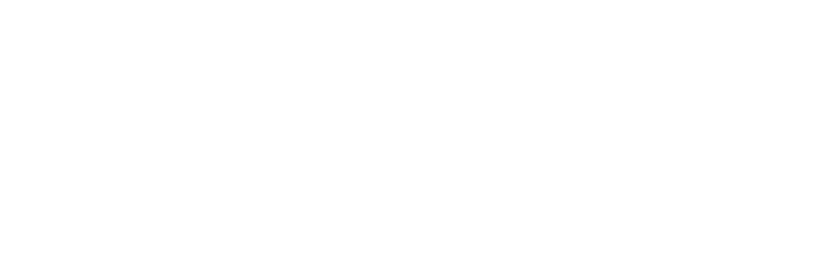
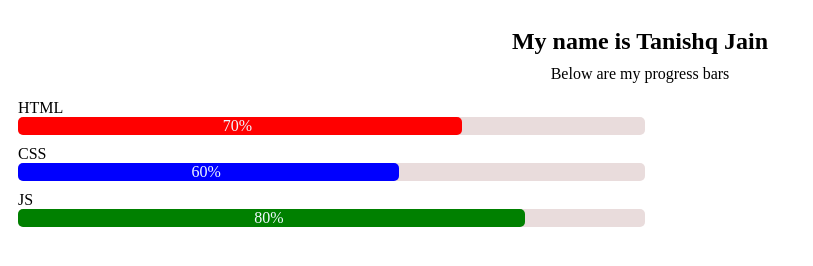
Before and after one commit to TanishqJain18012001/beginner, a plain HTML site: page index.html in a window 1280 px wide. Shown: the whole page, without its empty margins (0-813 px from the left). Drawn offline with Linux system fonts and the light colour scheme.

Commit message:
first commit

```diff
--- a/index.html
+++ b/index.html
@@ -1,14 +1,42 @@
 <!DOCTYPE html>
 <html lang="en">
-<head>
-    <meta charset="UTF-8">
-    <meta name="viewport" content="width=device-width, initial-scale=1.0">
-    <title>progress bar</title><link rel="stylesheet" href="styles.css">
-</head>
+  <head>
+    <meta charset="UTF-8" />
+    <meta name="viewport" content="width=device-width, initial-scale=1.0" />
+    <title>progress bar</title>
+    <link rel="stylesheet" href="styles.css" />
+  </head>
 
-<body>
-<div class="w3-light-grey">
-  <div class="w3-green" style="height:24px;width:25%"></div>
-</div>
-</body>
+  <body>
+    <div class="introduction">
+      <div class="name">
+        <h2>My name is Tanishq Jain</h2>
+      </div>
+      <div class="info">
+        <p>Below are my progress bars</p>
+      </div>
+    </div>
+
+    <div class="html">
+      <div class="label">HTML</div>
+      <div class="html-bar1">
+        <div class="html-bar2">70%</div>
+      </div>
+    </div>
+
+     <div class="css">
+      <div class="label">CSS</div>
+      <div class="css-bar1">
+        <div class="css-bar2">60%</div>
+      </div>
+    </div>
+
+     <div class="js">
+      <div class="label">JS</div>
+      <div class="js-bar1">
+        <div class="js-bar2">80%</div>
+      </div>
+    </div>
+
+  </body>
 </html>
--- a/styles.css
+++ b/styles.css
@@ -1,4 +1,45 @@
-.pb{
+.introduction {
+    display: flex;
+    flex-direction: column;
+    align-items: center;
+
+}
+.introduction .name h2{
+    margin-bottom: 5px;
+}
+
+.introduction .info p  {
+    margin-top: 5px;
+}
+.html,.css,.js{
+    margin-left: 10px;
+    margin-bottom: 10px;
+}
+.html-bar1,.css-bar1,.js-bar1{
+    width: 50%;
+    background-color: rgb(233, 220, 220);
+    border-radius: 5px;
+}
+.html-bar2 {
     width: 70%;
-    color: red;
+    background-color: red;
+    text-align: center;
+    padding-right: 5px;
+    border-radius: 5px;
+    color: aliceblue;
 }
+.css-bar2 {
+    width: 60%;
+    background-color: blue;
+    text-align: center;
+    padding-right: 5px;
+    border-radius: 5px;
+    color: aliceblue;
+}.js-bar2 {
+    width: 80%;
+    background-color: green;
+    text-align: center;
+    padding-right: 5px;
+    border-radius: 5px;
+    color: aliceblue;
+}
```
